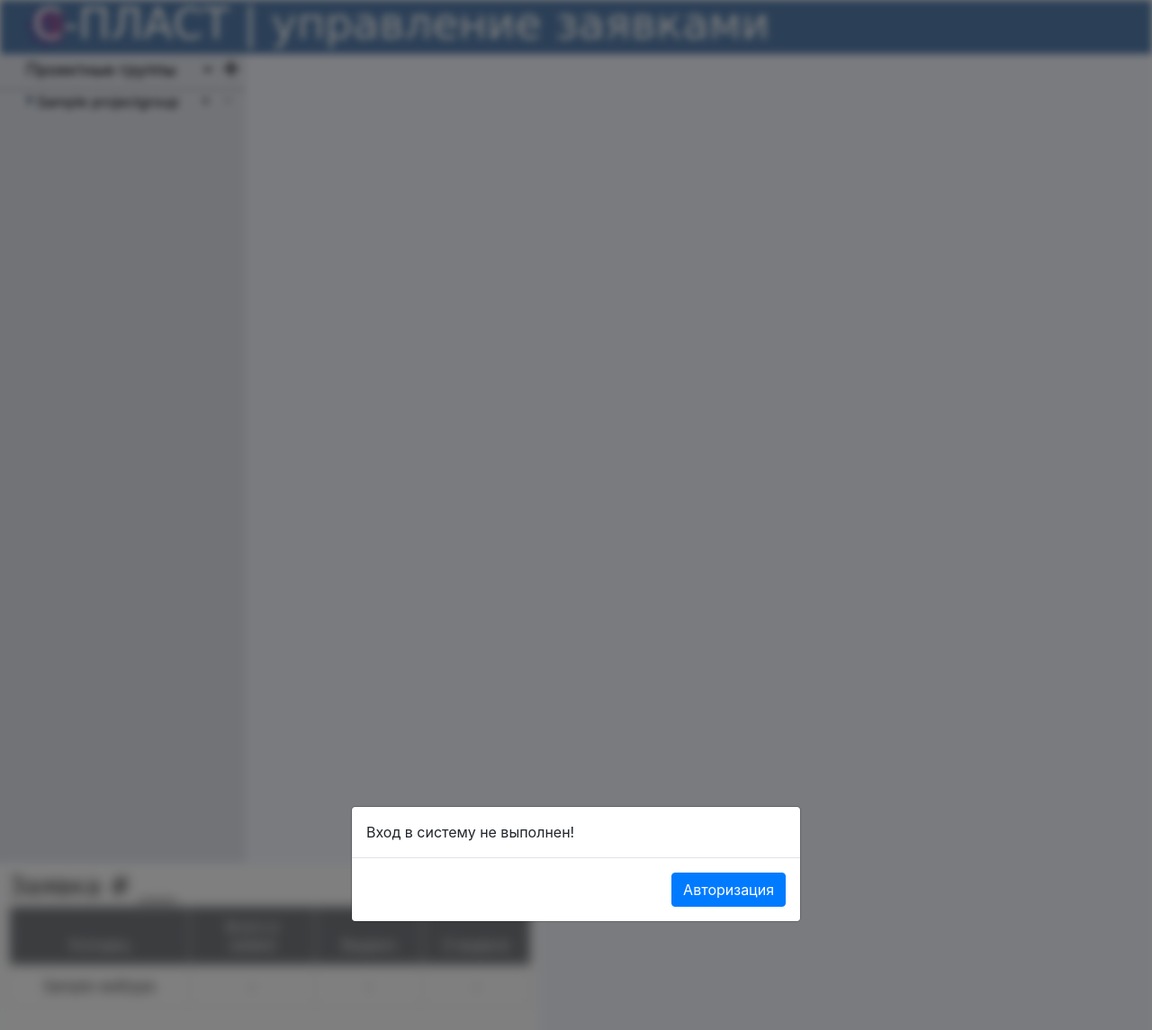
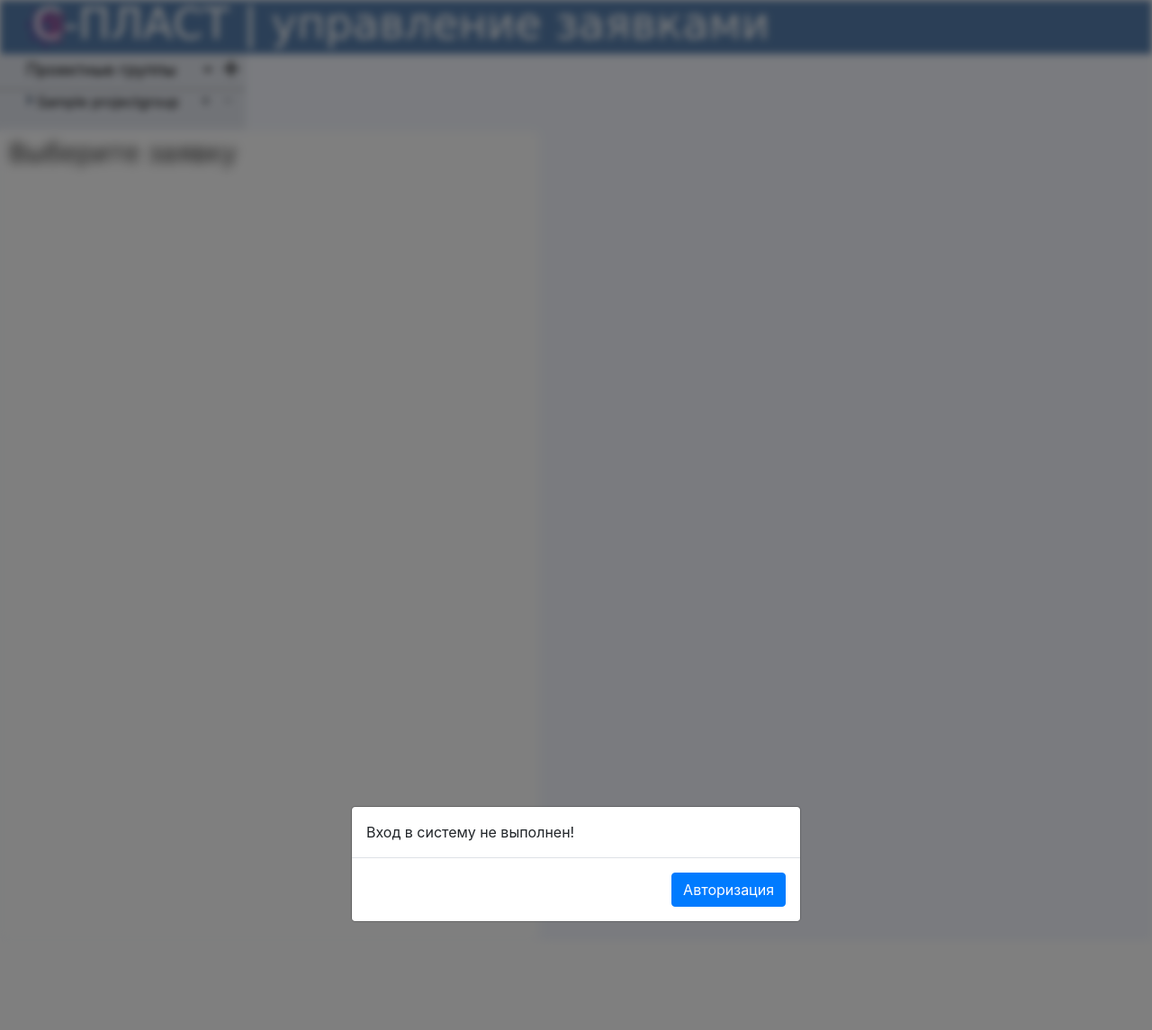
Before and after one commit to sStresss/wellco_web, a Django app: page /structure/ in a window 1280 px wide; the page is wider, and only the part inside the window is pictured. Shown: the top 1145 px of that part at 90% size. Run offline with Django 3.2, Linux system fonts and the light colour scheme; tables that the repository leaves empty hold one stand-in row (values such as "Sample post"); parts of the project's set-up code (start-up, migrations or seed data) failed here and were passed over; some libraries are stand-ins or nearby versions.

Commit message:
structure mpz trasfer tbl done

```diff
--- a/blog/templates/blog/structure.html
+++ b/blog/templates/blog/structure.html
@@ -27,7 +27,7 @@
             </div>
             <div class="row" style="width: 100%; margin-top: 0px; background-color: #f4f7fe; margin-left: 0px">
                 <div class="" style="background-color: #e3e7ef; padding-left: -15px; margin-left: -15px">
-                    <div class="col-sm-2" style="border-right: none; height: 900px; max-width: 248px; margin-left: 40px; margin-top: 0px;">
+                    <div class="col-sm-2" style="border-right: none; max-width: 248px; margin-left: 40px; margin-top: 0px;">
                         <div  style="height: 35px; margin-left: 15px; margin-top: 10px">
                             <div class="row" style="background-color: #e3e7ef; margin-left: -75px; margin-top: -10px; border-bottom: 1px solid #939393">
                                 <div class="row" style="margin-left: 25px">
@@ -105,11 +105,12 @@
                     <div class=" container row" style="margin-top: -39px; width: 1375px; min-width: 1375px">
                         <div class="column" style="padding-left:10px;width: 590px; min-width: 590px; background-color: white; height: 900px; width: 44.5%">
                             <div class="row" style="height: 61px; margin-left: 0px">
-                                <h1 id="mpz_tbl_head_text" style="margin-left: 0px; margin-top: 10px">
+                                <h1 id="mpz_tbl_head_text" style="margin-left: 0px; margin-top: 10px" hidden>
                                     Заявка # ___
                                 </h1>
+                                <h1 id="mpz_tbl_head_text_first" style="margin-left: 0px; margin-top: 10px">Выберите заявку</h1>
                             </div>
-                            <table id="mpz_tbl" class=" table table-bordered"  style="margin-bottom: 30px; margin-top: -15px; width: 580px; max-width: 580px;">
+                            <table id="mpz_tbl" class=" table table-bordered"  style="margin-bottom: 30px; margin-top: -15px; width: 580px; max-width: 580px;" hidden>
                                 <thead class="">
                                     <tr style="height: 30px; background-color: #577fae;">
                                       <th scope="col" style="width: 200px; max-width: 200px; min-width: 200px; text-align: center;"><h1 id="GlobalMpzNumConnect" hidden></h1>
@@ -147,7 +148,7 @@
                             </table>
                         </div>
                         <div class="column" style="width: 650px; min-width: 650px; margin-left: 10px">
-                            <h1 style="margin-left: 0px; margin-top: 10px">История выдачи</h1>
+                            <h1 id="transfer_tbl_head_text" style="margin-left: 0px; margin-top: 10px" hidden>История выдачи</h1>
                             <h1 id="transfer_not_found" style="margin-left: 0px; margin-top: 10px" hidden>Выдача не производилась</h1>
                             <table id="transfer_tbl" class=" table table-bordered"  style="margin-bottom: 30px;margin-top: -15px; ">
                                 <thead class="">
@@ -1090,6 +1091,10 @@
                         document.getElementById('transfer_tbl').hidden = true
                         document.getElementById('transfer_tbl_thead').innerHTML = ''
                         document.getElementById('transfer_tbl_body').innerHTML = ''
+                        document.getElementById('mpz_tbl_head_text_first').hidden = true
+                        document.getElementById('mpz_tbl_head_text').hidden = false
+                        document.getElementById('transfer_tbl_head_text').hidden = false
+                        document.getElementById('mpz_tbl').hidden = false
                         date_lst = resp[0]
                         data_lst = resp[1]
                         console.log(data_lst)
```
